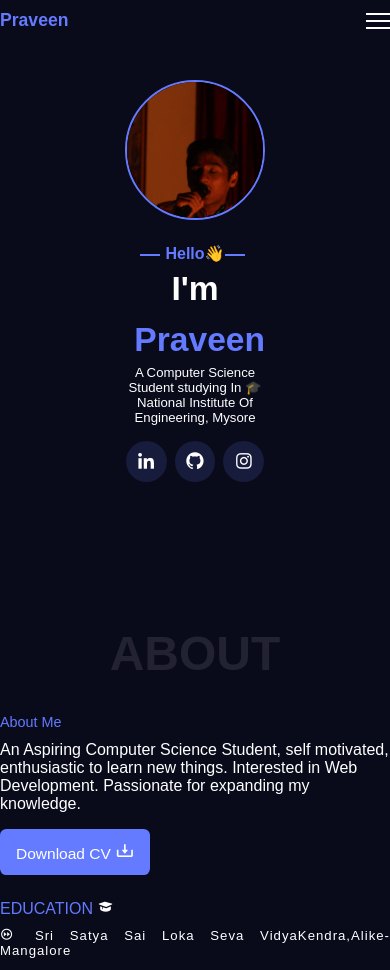
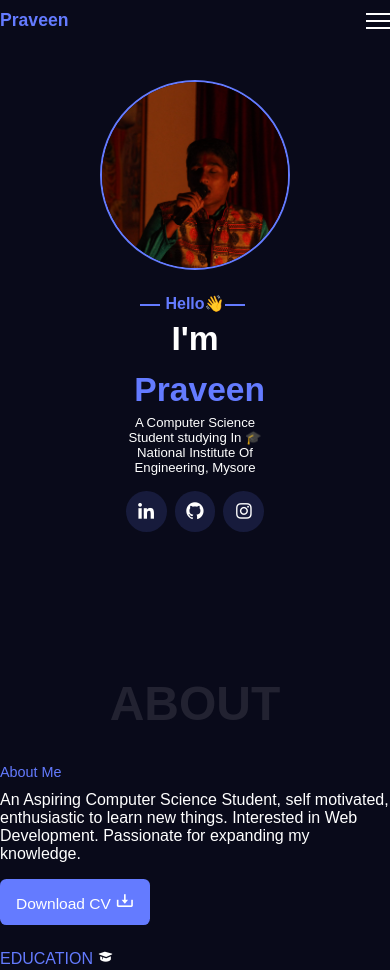
Before and after one commit to praveenbhat73/portfolio, a plain HTML site: page index.html in a window 390 px wide. Shown: the top 970 px of the page. Drawn offline with nearby package versions, Linux system fonts and the light colour scheme.

Commit message:
Update style.css

```diff
--- a/css/style.css
+++ b/css/style.css
@@ -586,8 +586,8 @@ background-color: var(--body-color);
 
     }
     .home-img{
-        width: 140px;
-        height: 140px;
+        width: 190px;
+        height: 190px;
     }
     .home-text h2{
         font-size: 2.1rem;
```
